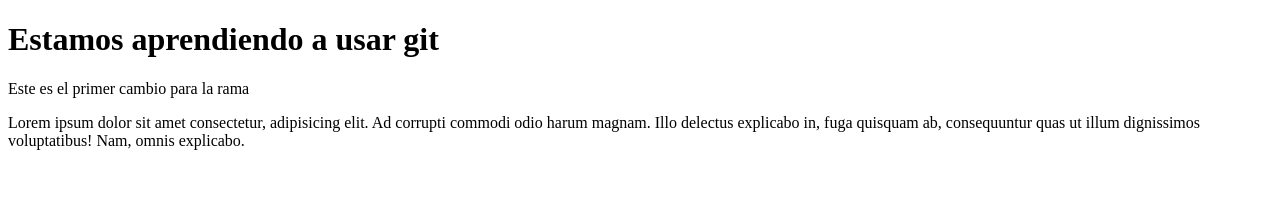
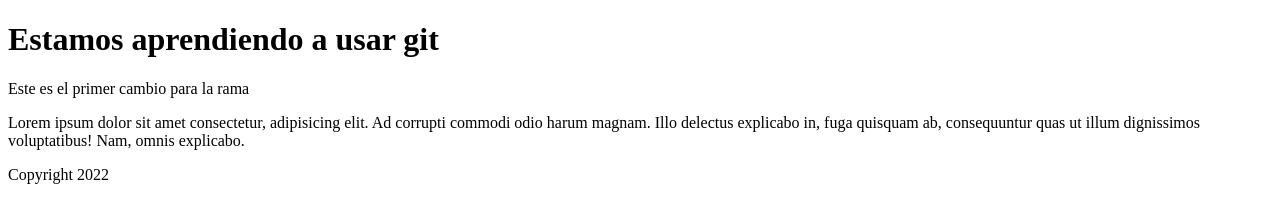
Before and after one commit to miguelcarballoandres/git-sesion2, a plain HTML site: page index.html in a window 1280 px wide. Drawn offline with Linux system fonts and the light colour scheme.

Commit message:
create footer

```diff
--- a/index.html
+++ b/index.html
@@ -11,5 +11,7 @@
   <h1>Estamos aprendiendo a usar git</h1>
   <p>Este es el primer cambio para la rama</p>
   <p>Lorem ipsum dolor sit amet consectetur, adipisicing elit. Ad corrupti commodi odio harum magnam. Illo delectus explicabo in, fuga quisquam ab, consequuntur quas ut illum dignissimos voluptatibus! Nam, omnis explicabo.</p>
+
+  <footer>Copyright 2022</footer>
 </body>
 </html>
```
